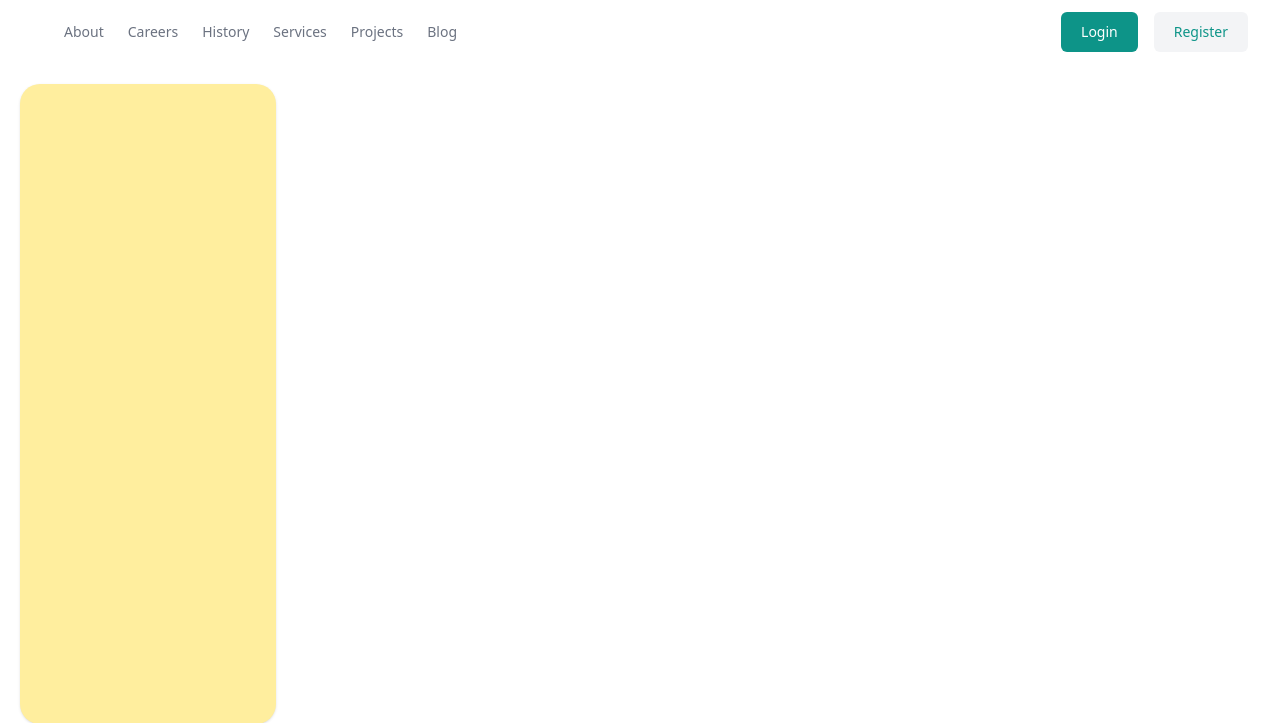
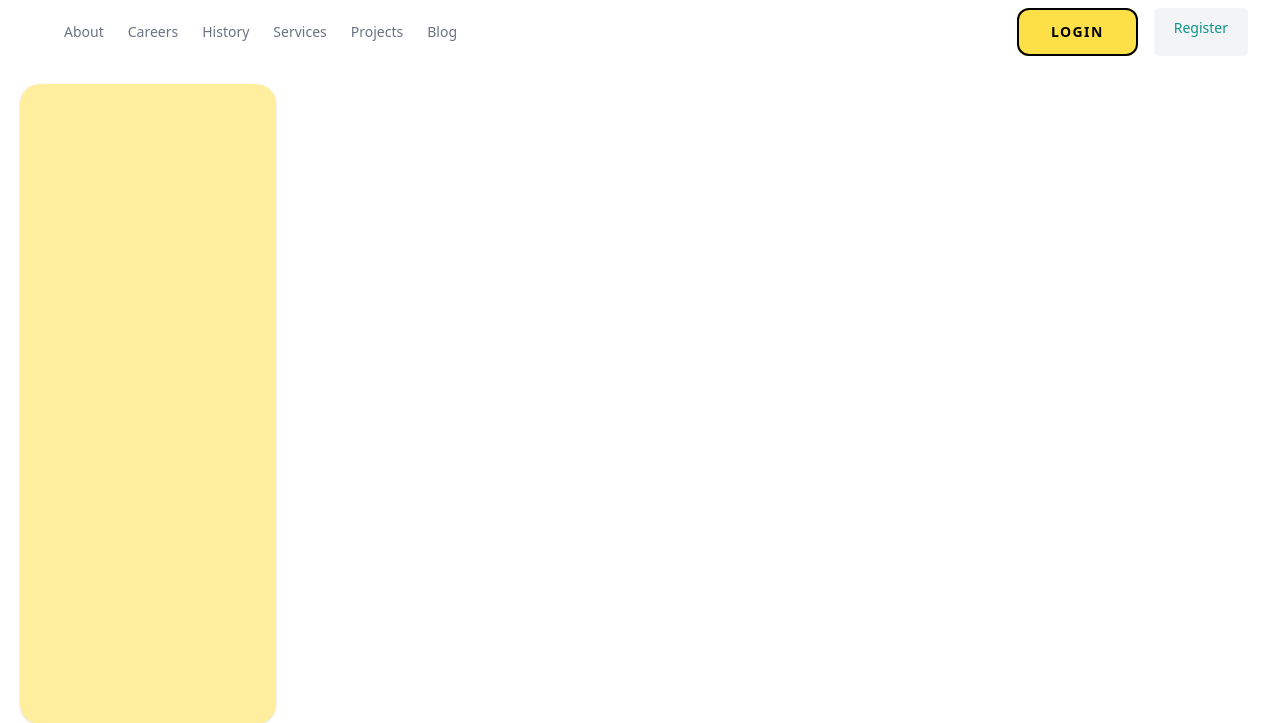
Before and after one commit to C04-PBP/mineat, a Django app: page /filter/ in a window 1280 px wide. Shown: the top 723 px of the page. Run offline with Django 5.2, Linux system fonts and the light colour scheme; data that the repository does not hold is empty; some libraries are stand-ins or nearby versions.

Commit message:
Menambah contoh button login

```diff
--- a/ingredient/templates/show_header.html
+++ b/ingredient/templates/show_header.html
@@ -43,11 +43,17 @@
 
         <div class="flex items-center gap-4">
           <div class="sm:flex sm:gap-4">
-            <a
-              class="block rounded-md bg-teal-600 px-5 py-2.5 text-sm font-medium text-white transition hover:bg-teal-700"
-              href="{% url 'fnb:login' %}"
-            >
-              Login
+            <a class="group relative inline-block focus:outline-none focus:ring" href="{% url 'fnb:login' %}">
+              <span
+                class="rounded-xl absolute inset-0 translate-x-0 translate-y-0 bg-yellow-300 transition-transform group-hover:translate-x-1.5 group-hover:translate-y-1.5"
+              ></span>
+
+              <span
+
+                class="rounded-xl relative inline-block border-2 border-current px-8 py-3 text-sm font-bold uppercase tracking-widest"
+              >
+                Login
+              </span>
             </a>
 
             <a
```
